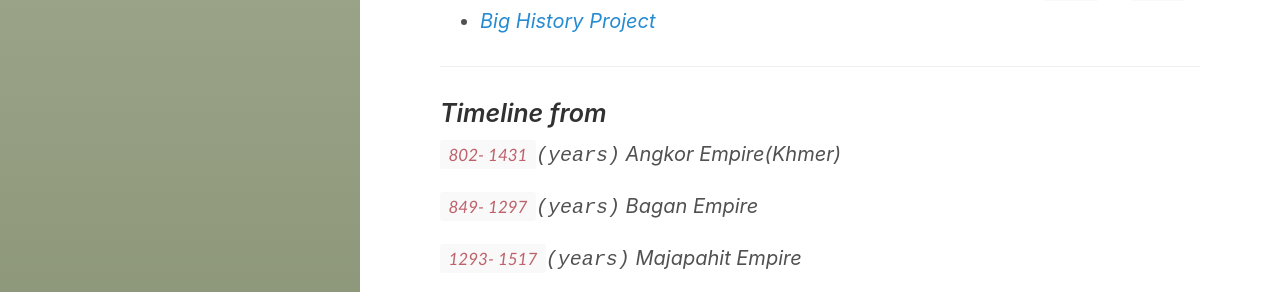
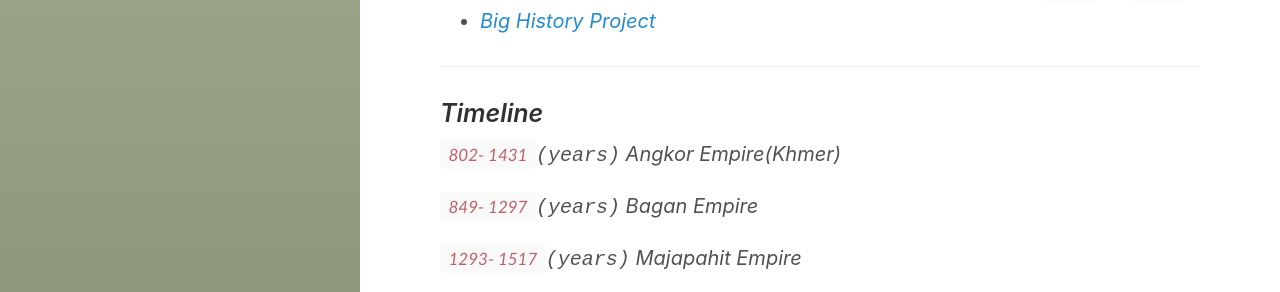
Before and after one commit to jyang123-bit/Website, a Jekyll site: the page built from _posts/2020-06-23-Notes-cross-reference-historical-events.md, in a window 1280 px wide and 900 px high, scrolled down 780 px. Shown: the part 162-454 px from the top of the window. Built offline with Jekyll 4.4.1, drawn with Linux system fonts in a browser that asks for light colours.

Commit message:
Update 2020-06-23-Notes-cross-reference-historical-events.md

```diff
--- a/_posts/2020-06-23-Notes-cross-reference-historical-events.md
+++ b/_posts/2020-06-23-Notes-cross-reference-historical-events.md
@@ -36,7 +36,7 @@ To get a better picture of a particular time in history, these are the links I w
   - [Big History Project](https://www.bighistoryproject.com/home)
 
 ---
-### Timeline from
+### Timeline
 `802- 1431`<kbd>(years)</kbd> Angkor Empire(Khmer)
 
 `849- 1297`<kbd>(years)</kbd> Bagan Empire
```
